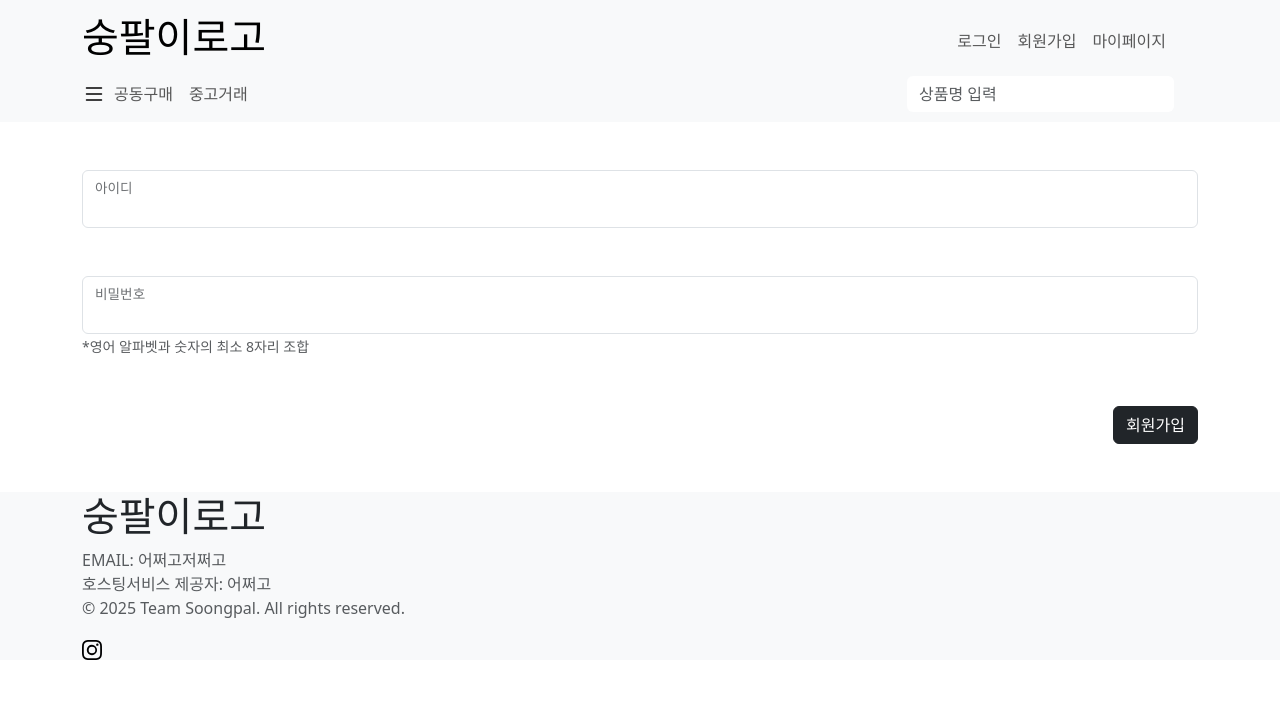
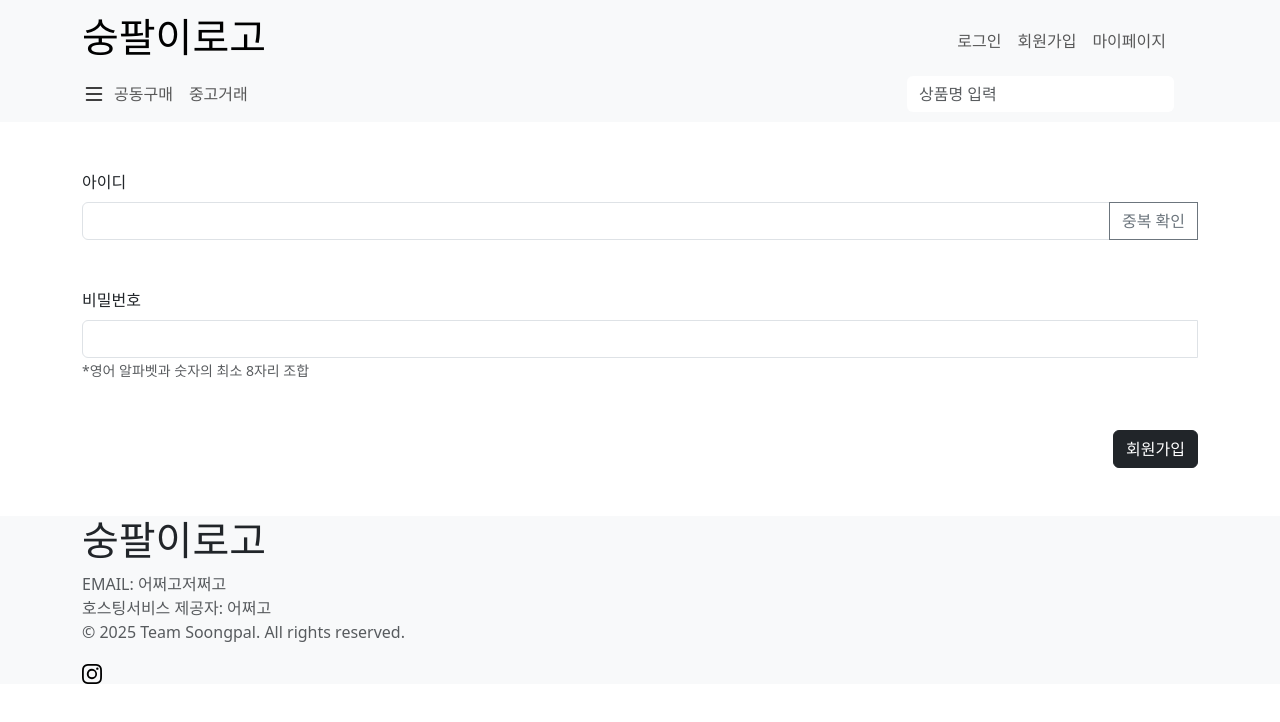
Before and after one commit to soongpal/frontend, a React (Vite) app: page /auth/signup in a window 1280 px wide. Shown: the top 722 px of the page. Built offline with nearby package versions, Linux system fonts and the light colour scheme.

Commit message:
feat: 회원가입 페이지에 중복 확인 버튼 추가

```diff
--- a/src/components/common/Input.tsx
+++ b/src/components/common/Input.tsx
@@ -1,44 +1,59 @@
 import type React from "react";
-import { Form,FloatingLabel } from "react-bootstrap";
-
-const inputStyle: React.CSSProperties = {
-
-};
+import { Button, Form, InputGroup } from "react-bootstrap";
 
 interface InputFieldProps {
     label: string;
     name: string;
     type?: string;
-    //   value: string;
-    //   onChange: (e: React.ChangeEvent<HTMLInputElement>) => void;
+    value: string;
+    onChange: (e: React.ChangeEvent<HTMLInputElement>) => void;
     placeholder?: string;
     error?: string;
     help?: string;
+    buttonText: string;
+    // onButtonClick: () => void;
 }
 
-const Input: React.FC<InputFieldProps> = ({ label, type, name, error, placeholder, help }) => {
+const Input: React.FC<InputFieldProps> = ({
+    label,
+    name,
+    type = "text",
+    value,
+    onChange,
+    placeholder,
+    error,
+    help,
+    buttonText,
+    // onButtonClick
+}) => {
+
+     const hasButton = buttonText;
 
     return(
         <Form.Group className="mb-5">
-            <FloatingLabel
-                controlId={name}
-                label={label}
-            >
+            <Form.Label>{label}</Form.Label>
+            <InputGroup>
                 <Form.Control
                     type={type}
                     name={name}
-                    // value={value}
-                    // onChange={onChange}
+                    value={value}
+                    onChange={onChange}
                     placeholder={placeholder}
-                    // isInvalid={!!error}
+                    isInvalid={false} //{!!error}
                 />
+
+               {hasButton && (
+                <Button variant="outline-secondary">
+                    {buttonText}
+                </Button>
+                )}
+
                 <Form.Control.Feedback type="invalid">{error}</Form.Control.Feedback>
-            </FloatingLabel>
+            </InputGroup>
 
             <Form.Text muted>
                {help}
             </Form.Text>
-
         </Form.Group>
     );
 }
--- a/src/pages/auth/SignupPage.tsx
+++ b/src/pages/auth/SignupPage.tsx
@@ -13,8 +13,8 @@ const SignupPage: React.FC = () =>{
                     // value={form.username}
                     // onChange={handleChange}
                     error="아이디 입력 오류"
+                    buttonText = "중복 확인"
                     >
-
                 </Input>
 
                 <Input
```
